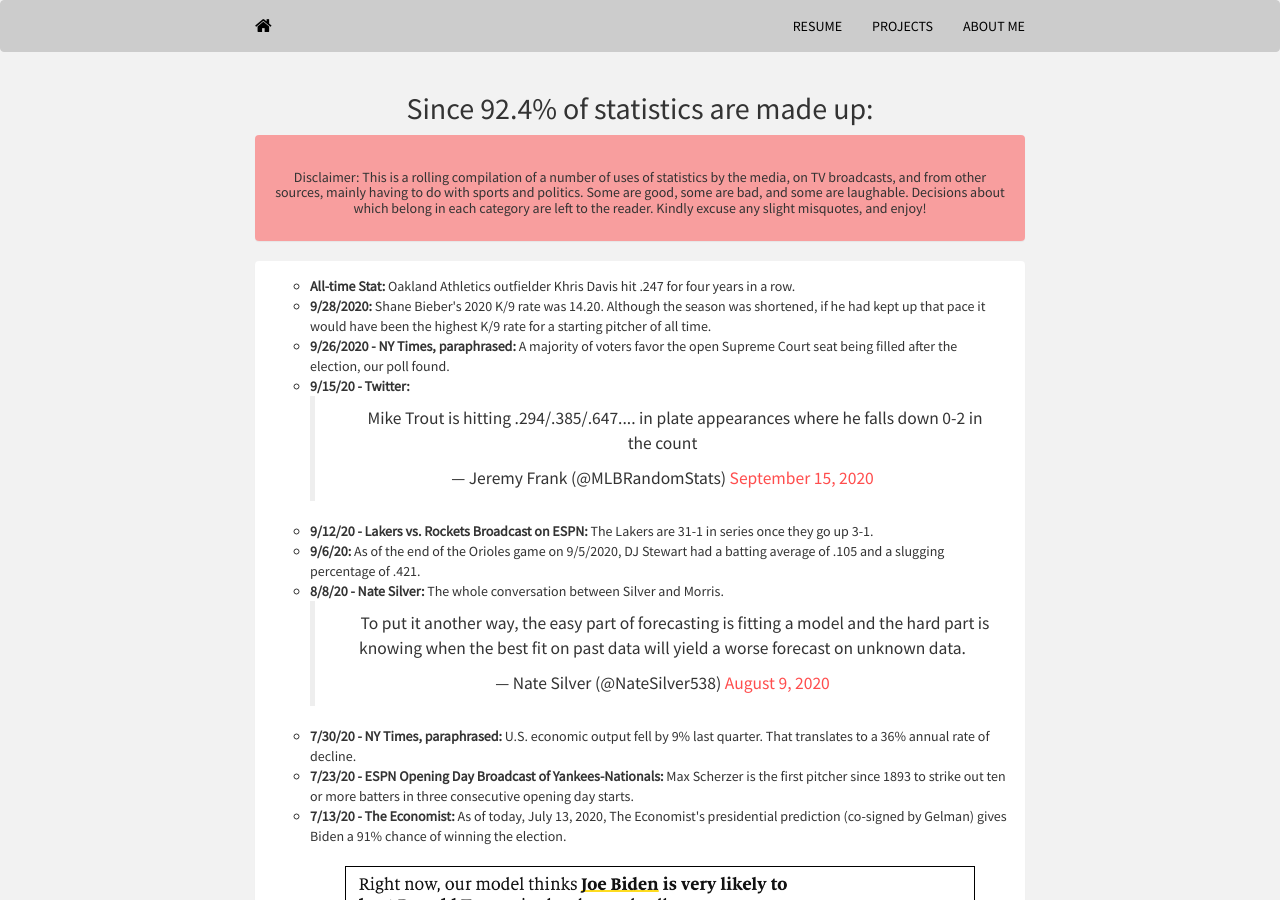
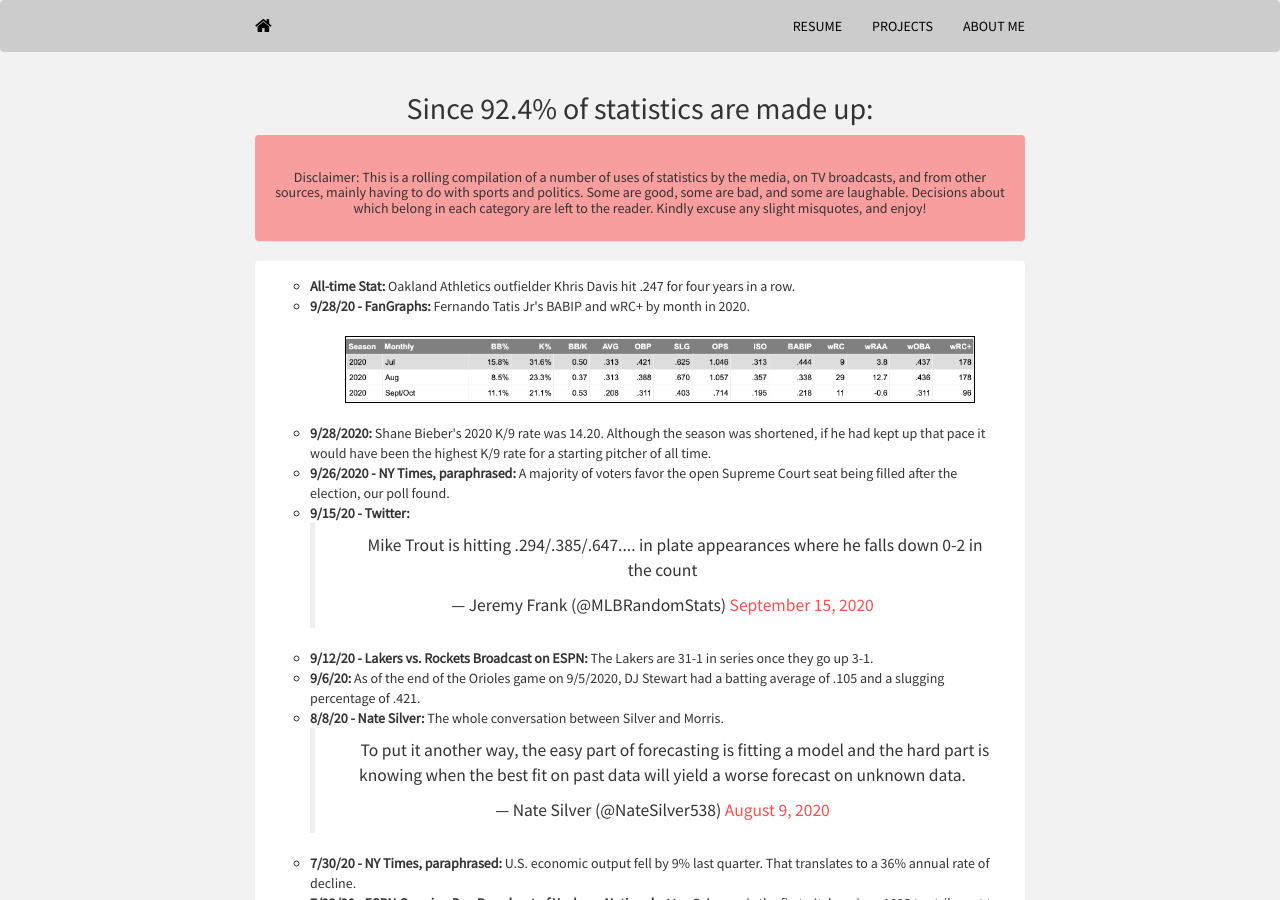
Before and after one commit to mrkaye97/mrkaye97.github.io, a Jekyll site: the page built from stats.html, in a window 1280 px wide and 900 px high. Built offline with Jekyll 4.4.1, drawn with Linux system fonts in a browser that asks for light colours; nearby versions of some CDN libraries; comment, search, counter and statistics services are not loaded.

Commit message:
add tatis photo

```diff
--- a/stats.html
+++ b/stats.html
@@ -32,7 +32,12 @@ Title: Random Stuff
 	    		<div class="panel-body">
 					<ul style="list-style-type:circle">
 					  <li><b>All-time Stat:</b> Oakland Athletics outfielder Khris Davis hit .247 for four years in a row.
-					  <li><b>9/28/2020:</b> Shane Bieber's 2020 K/9 rate was 14.20. Although the season was shortened, if he had kept up that pace it would have been the highest K/9 rate for a starting pitcher of all time.
+				  	  <li><b>9/28/20 - FanGraphs:</b> Fernando Tatis Jr's BABIP and wRC+ by month in 2020. <br><br>
+
+					  	<center>
+  					  	<img style='border:1px solid #000000' src="/photos/tatis_babip.png" alt="Fernando Tatis BABIP" width="90%">
+         				</center>
+         				<br>					  <li><b>9/28/2020:</b> Shane Bieber's 2020 K/9 rate was 14.20. Although the season was shortened, if he had kept up that pace it would have been the highest K/9 rate for a starting pitcher of all time.
 					  <li><b>9/26/2020 - NY Times, paraphrased:</b> A majority of voters favor the open Supreme Court seat being filled after the election, our poll found.
 					  <li><b>9/15/20 - Twitter:</b>
 
```
Also changed, not shown: photos/tatis_babip.png (added).
